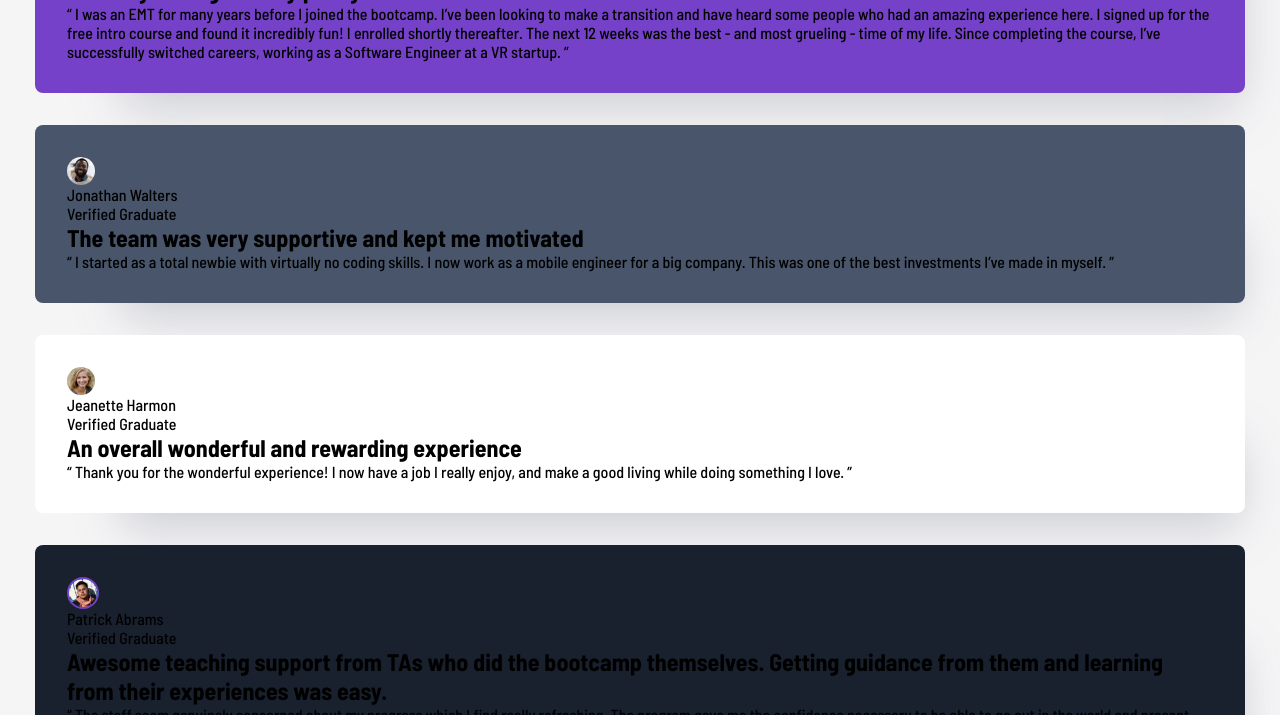
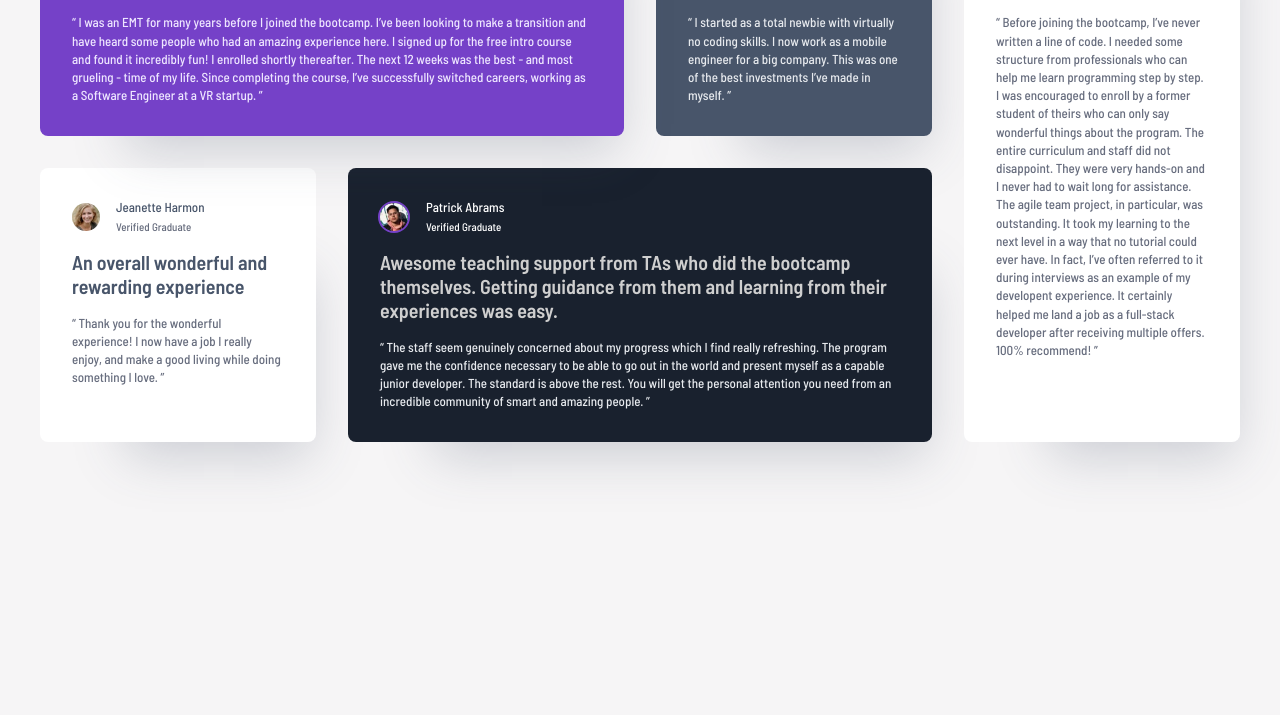
Before and after one commit to Michael-Andreas/testimonials-grid-section, a plain HTML site: page index.html in a window 1280 px wide. Shown: the part 228-943 px from the top of the page. After the commit the page ends 800 px from the top, so only its background shows below. Drawn offline with Linux system fonts and the light colour scheme.

Commit message:
finished grid layout on desktop and tablet

```diff
--- a/styles.css
+++ b/styles.css
@@ -5,6 +5,7 @@
   --white: hsl(0, 0%, 100%);
   --grey-100: hsl(214, 17%, 92%);
   --grey-200: hsl(0, 0%, 81%);
+  --grey-300: rgb(163, 170, 180);
   --grey-400: hsl(224, 10%, 45%);
   --grey-500: hsl(217, 19%, 35%);
   --darkblue: hsl(219, 29%, 14%);
@@ -26,16 +27,27 @@ section {
   display: grid;
   gap: 32px;
   padding: 72px 35px;
+  margin-inline: auto;
 }
 
 article {
   padding: 32px;
   border-radius: 8px;
   box-shadow: 40px 60px 50px -47px rgba(72, 85, 106, 0.25);
+  color: white;
+  display: flex;
+  flex-direction: column;
+  gap: 1rem;
 }
 
 article:nth-child(1) {
   background-color: var(--purple-500);
+  position: relative;
+}
+
+article:nth-child(1) h2 {
+  position: relative;
+  z-index: 2;
 }
 
 article:nth-child(2) {
@@ -63,6 +75,7 @@ img {
 }
 
 article:nth-child(1) img {
+  margin-block: -1px;
   margin-left: -2px;
 }
 
@@ -76,8 +89,129 @@ article:nth-child(3) img {
 
 article:nth-child(4) img {
   border-color: var(--purple-500);
+  margin-left: -2px;
 }
 
 article:nth-child(5) img {
   border: none;
 }
+
+header {
+  display: flex;
+  align-items: center;
+  gap: 16px;
+}
+
+header p {
+  font-size: .8125rem;
+  font-weight: 500;
+  line-height: 110%;
+  letter-spacing: 0px;
+}
+
+header span {
+  font-size: .6875rem;
+  font-weight: 500;
+  line-height: 110%;
+  letter-spacing: 0px;
+}
+
+article:nth-child(1) span,
+article:nth-child(1) blockquote p {
+  color: var(--purple-50);
+}
+
+article:nth-child(2) span {
+  color: var(--grey-300);
+}
+
+article:nth-child(2) blockquote p {
+  color: var(--grey-100);
+}
+
+article:nth-child(3) {
+  color: var(--grey-500);
+}
+
+article:nth-child(3) span,
+article:nth-child(3) blockquote p {
+  color: var(--grey-400);
+}
+
+article:nth-child(4) h2 {
+  color: var(--grey-200);
+}
+
+article:nth-child(4) blockquote p {
+  color: var(--grey-100);
+}
+
+article:nth-child(5) {
+  color: var(--grey-500);
+}
+
+article:nth-child(5) span {
+  color: var(--grey-300);
+}
+
+article:nth-child(5) blockquote p {
+  color: var(--grey-400);
+}
+
+h2 {
+  font-size: 1.25rem;
+  font-weight: 600;
+  line-height: 120%;
+  letter-spacing: 0px;
+}
+
+blockquote p {
+  font-size: .8125rem;
+  font-weight: 500;
+  line-height: 140%;
+  letter-spacing: 0px;
+}
+
+@media (min-width: 37.5rem) {
+  section {
+    grid-template-columns: 1fr 1fr;
+    max-width: 43.75rem;
+  }
+
+  article {
+    grid-column: 2;
+    grid-column-start: span 2;
+    grid-column-end: auto;
+  }
+
+  article:nth-child(1)::before {
+    content: url("./images/bg-pattern-quotation.svg");
+    position: absolute;
+    top: 0;
+    left: 23.5625rem;
+    z-index: 1;
+  }
+
+  article:nth-child(2),
+  article:nth-child(3) {
+    grid-column: 1;
+    grid-column-start: span 1;
+    grid-column-end: auto;
+  }
+}
+
+@media (min-width: 68.75rem) {
+  section {
+    grid-template-columns: 1fr 1fr 1fr 1fr;
+    max-width: 75rem;
+  }
+
+  article:nth-child(3) {
+    grid-row-start: row2-start;
+  }
+
+  article:nth-child(5) {
+    grid-row: 1 / 3;
+    grid-column: 4 / 5;
+  }
+}
```
